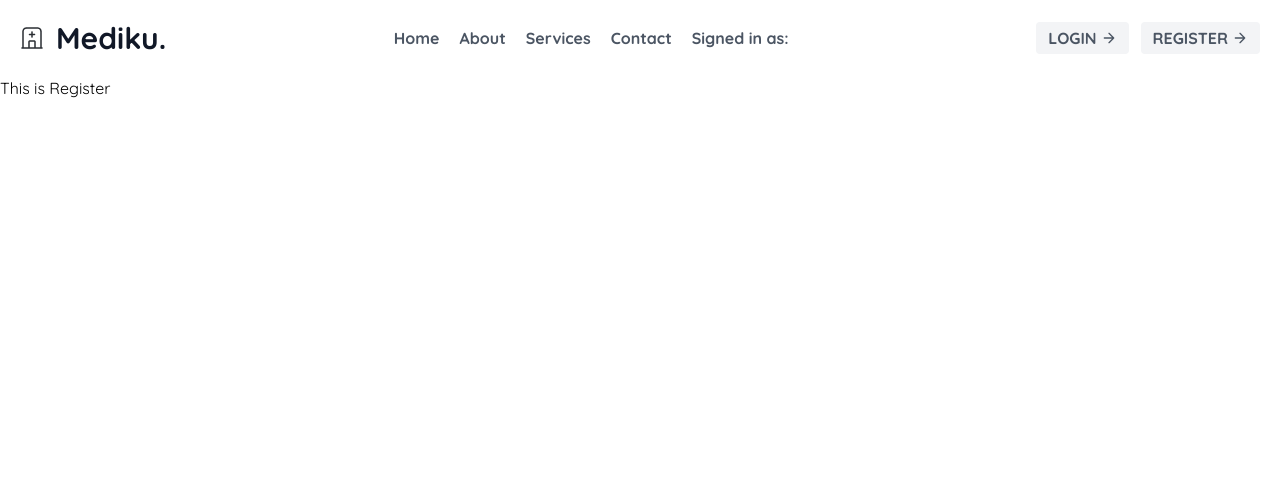
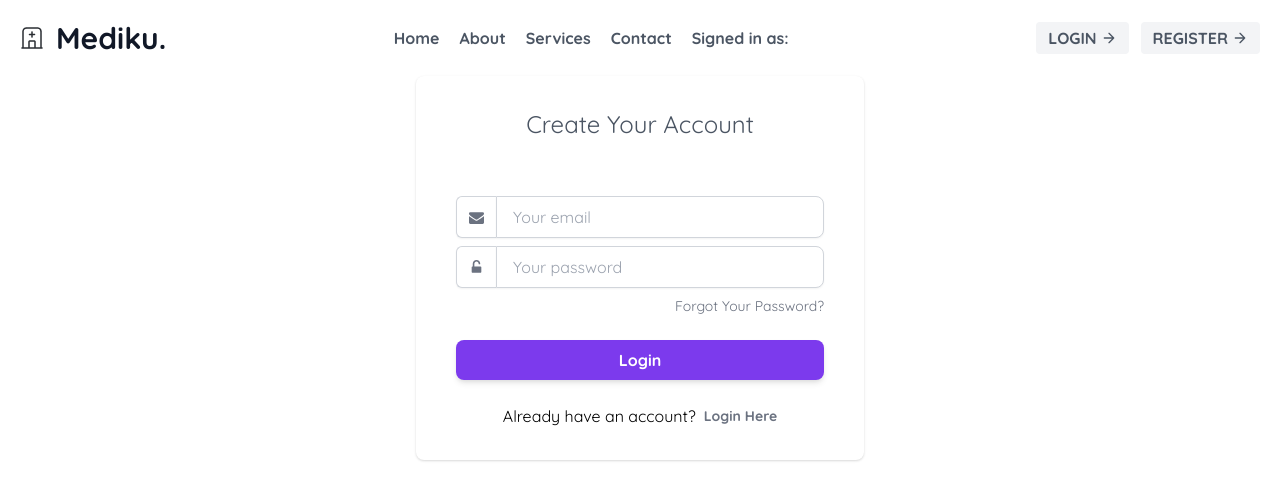
Before and after one commit to MuhammadHafijur/mediku, a React (Create React App) app: page /register in a window 1280 px wide. Shown: the top 500 px of the page. Built offline with nearby package versions, Linux system fonts and the light colour scheme; no server answers.

Commit message:
fixed some design

```diff
--- a/src/App.js
+++ b/src/App.js
@@ -1,6 +1,6 @@
-import logo from "./logo.svg";
+
 import "./App.css";
-import { BrowserRouter as Router, Switch, Route, Link } from "react-router-dom";
+import { BrowserRouter as Router, Switch, Route } from "react-router-dom";
 import Home from "./Pages/Home/Home";
 import NotFound from "./Pages/NotFound/NotFound";
 import NavBar from "./Components/NavBar/NavBar";
--- a/src/Components/Footer/Footer.js
+++ b/src/Components/Footer/Footer.js
@@ -5,7 +5,7 @@ import footerLogo from "./hospital.svg";
 const Footer = () => {
   return (
     <footer className="text-gray-600 body-font">
-      <div className="container px-5 py-24 bg-blue-50 mx-auto flex md:items-center lg:items-start md:flex-row md:flex-nowrap flex-wrap flex-col">
+      <div className="container px-5 py-24 mx-auto flex md:items-center lg:items-start md:flex-row md:flex-nowrap flex-wrap flex-col">
         <div className="w-1/4 flex-shrink-0 md:mx-0 mx-auto text-center md:text-left">
           <Link className="flex title-font font-medium items-center md:justify-start justify-center text-gray-900">
             <img src={footerLogo} alt="" />
--- a/src/Components/Header/Header.js
+++ b/src/Components/Header/Header.js
@@ -1,6 +1,4 @@
 import React from "react";
-import useAuth from "../../hooks/useAuth";
-import heroImg from "./doctor.png";
 import './Header.css'
 
 const Header = () => {
--- a/src/Components/NavBar/NavBar.js
+++ b/src/Components/NavBar/NavBar.js
@@ -9,10 +9,10 @@ const NavBar = () => {
         <div>
             <header className="text-gray-600 body-font">
   <div className="container mx-auto flex flex-wrap p-5 flex-col md:flex-row items-center">
-    <a className="flex title-font font-medium items-center text-gray-900 mb-4 md:mb-0">
+    <Link to="/home" className="flex title-font font-medium items-center text-gray-900 mb-4 md:mb-0">
       <img src={logo} alt="" />
       <span className="ml-3 text-3xl font-semibold">Mediku.</span>
-    </a>
+    </Link>
     <nav className="md:mx-auto flex flex-wrap items-center font-semibold text-base justify-center">
       <Link to='/home' className="mr-5 hover:text-gray-900">Home</Link>
       <Link to='/about' className="mr-5 hover:text-gray-900">About</Link>
--- a/src/Pages/Booking/Booking/Booking.js
+++ b/src/Pages/Booking/Booking/Booking.js
@@ -3,7 +3,7 @@ import { useParams } from 'react-router';
 import useServices from '../../../hooks/useServices';
 
 const Booking = () => {
-    const {servicesId, title} = useParams();
+    const {servicesId} = useParams();
     const [services] = useServices()
     const [details, setDetails] = useState([])
 
--- a/src/Pages/Login/Login/Login.js
+++ b/src/Pages/Login/Login/Login.js
@@ -5,7 +5,7 @@ import useAuth from "../../../hooks/useAuth";
 import sideImg from './sideImg.jpg'
 
 const Login = () => {
-  const {signInUsingGoogle, logOut} = useAuth();
+  const {signInUsingGoogle} = useAuth();
   const [email, setEmail] = useState("");
   const [password, setPassword] = useState("");
   const [user, setUser] = useState({});
@@ -61,7 +61,7 @@ const Login = () => {
         setError("");
   })
   .catch((error) => {
-    const errorCode = error.code;
+    // const errorCode = error.code;
     const errorMessage = error.message;
     setError(errorMessage);
   });
--- a/src/Pages/Register/Register.js
+++ b/src/Pages/Register/Register.js
@@ -1,10 +1,61 @@
 import React from 'react';
+import { Link } from 'react-router-dom';
 
 const Register = () => {
     return (
-        <div>
-            <h1>This is Register</h1>
+
+<div className="flex flex-col mx-auto w-full max-w-md px-4 py-8 bg-white rounded-lg shadow dark:bg-gray-800 sm:px-6 md:px-8 lg:px-10">
+    <div className="self-center mb-6 text-xl font-light text-gray-600 sm:text-2xl dark:text-white">
+        Create Your Account
+    </div>
+    <div className="mt-8">
+        <form action="#" autoComplete="off">
+            <div className="flex flex-col mb-2">
+                <div className="flex relative ">
+                    <span className="rounded-l-md inline-flex  items-center px-3 border-t bg-white border-l border-b  border-gray-300 text-gray-500 shadow-sm text-sm">
+                        <svg width="15" height="15" fill="currentColor" viewBox="0 0 1792 1792" xmlns="http://www.w3.org/2000/svg">
+                            <path d="M1792 710v794q0 66-47 113t-113 47h-1472q-66 0-113-47t-47-113v-794q44 49 101 87 362 246 497 345 57 42 92.5 65.5t94.5 48 110 24.5h2q51 0 110-24.5t94.5-48 92.5-65.5q170-123 498-345 57-39 100-87zm0-294q0 79-49 151t-122 123q-376 261-468 325-10 7-42.5 30.5t-54 38-52 32.5-57.5 27-50 9h-2q-23 0-50-9t-57.5-27-52-32.5-54-38-42.5-30.5q-91-64-262-182.5t-205-142.5q-62-42-117-115.5t-55-136.5q0-78 41.5-130t118.5-52h1472q65 0 112.5 47t47.5 113z">
+                            </path>
+                        </svg>
+                    </span>
+                    <input type="text" id="sign-in-email" className=" rounded-r-lg flex-1 appearance-none border border-gray-300 w-full py-2 px-4 bg-white text-gray-700 placeholder-gray-400 shadow-sm text-base focus:outline-none focus:ring-2 focus:ring-purple-600 focus:border-transparent" placeholder="Your email"/>
+                    </div>
+                </div>
+                <div className="flex flex-col mb-6">
+                    <div className="flex relative ">
+                        <span className="rounded-l-md inline-flex  items-center px-3 border-t bg-white border-l border-b  border-gray-300 text-gray-500 shadow-sm text-sm">
+                            <svg width="15" height="15" fill="currentColor" viewBox="0 0 1792 1792" xmlns="http://www.w3.org/2000/svg">
+                                <path d="M1376 768q40 0 68 28t28 68v576q0 40-28 68t-68 28h-960q-40 0-68-28t-28-68v-576q0-40 28-68t68-28h32v-320q0-185 131.5-316.5t316.5-131.5 316.5 131.5 131.5 316.5q0 26-19 45t-45 19h-64q-26 0-45-19t-19-45q0-106-75-181t-181-75-181 75-75 181v320h736z">
+                                </path>
+                            </svg>
+                        </span>
+                        <input type="password" id="sign-in-email" className=" rounded-r-lg flex-1 appearance-none border border-gray-300 w-full py-2 px-4 bg-white text-gray-700 placeholder-gray-400 shadow-sm text-base focus:outline-none focus:ring-2 focus:ring-purple-600 focus:border-transparent" placeholder="Your password"/>
+                        </div>
+                    </div>
+                    <div className="flex items-center mb-6 -mt-4">
+                        <div className="flex ml-auto">
+                            <a href="#" className="inline-flex text-xs font-thin text-gray-500 sm:text-sm dark:text-gray-100 hover:text-gray-700 dark:hover:text-white">
+                                Forgot Your Password?
+                            </a>
+                        </div>
+                    </div>
+                    <div className="flex w-full">
+                        <button type="submit" className="py-2 px-4  bg-purple-600 hover:bg-purple-700 focus:ring-purple-500 focus:ring-offset-purple-200 text-white w-full transition ease-in duration-200 text-center text-base font-semibold shadow-md focus:outline-none focus:ring-2 focus:ring-offset-2  rounded-lg ">
+                            Login
+                        </button>
+                    </div>
+                </form>
+            </div>
+            <div className="flex items-center justify-center mt-6">
+            Already have an account?
+                <Link to="/login" target="_blank" className="inline-flex items-center text-sm font-bold text-center text-gray-500 hover:text-gray-700 dark:text-gray-100 dark:hover:text-white">
+                    <span className="ml-2">
+                    Login Here
+                    </span>
+                </Link>
+            </div>
         </div>
+
     );
 };
 
--- a/src/hooks/useServices.js
+++ b/src/hooks/useServices.js
@@ -1,5 +1,5 @@
-import React, { useState } from 'react';
-import { useEffect } from 'react/cjs/react.development';
+import { useEffect, useState } from 'react';
+
 
 const useServices = () => {
     const [services, setServices] = useState([])
```
Also changed, not shown: src/Pages/Contact/Contact.js (+5 -5 lines), 1 other file (tests, documents, lock files or other folders).
